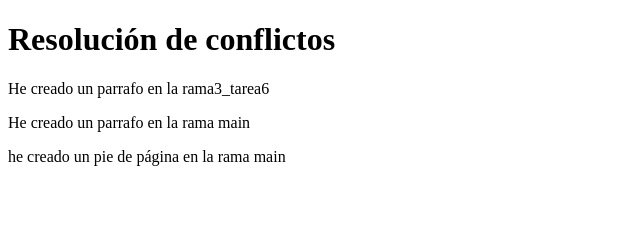
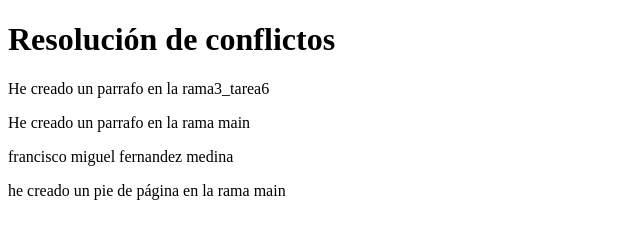
Before and after one commit to refuerzo-franciscomfm/conflicto-github, a plain HTML site: page index.html in a window 1280 px wide. Shown: the whole page, without its empty margins (0-640 px from the left). Drawn offline with Linux system fonts and the light colour scheme.

Commit message:
Update index.html

```diff
--- a/index.html
+++ b/index.html
@@ -12,7 +12,7 @@
     <p>He creado un parrafo en la rama3_tarea6</p>
 
     <p>He creado un parrafo en la rama main</p>
-
+    <p>francisco miguel fernandez medina</p>
     <footer>he creado un pie de página en la rama main</footer>
 </body>
 </html>
```
